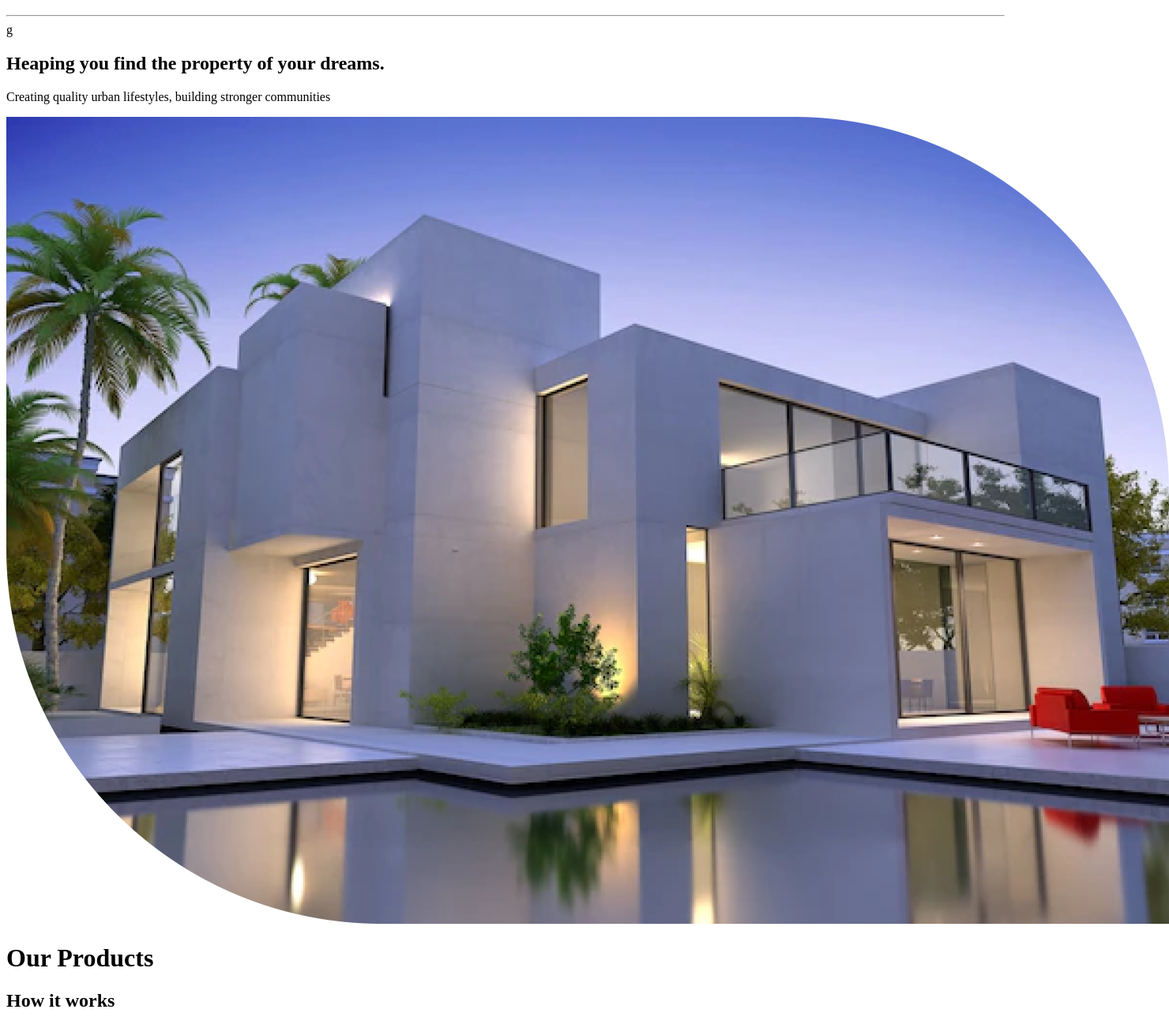
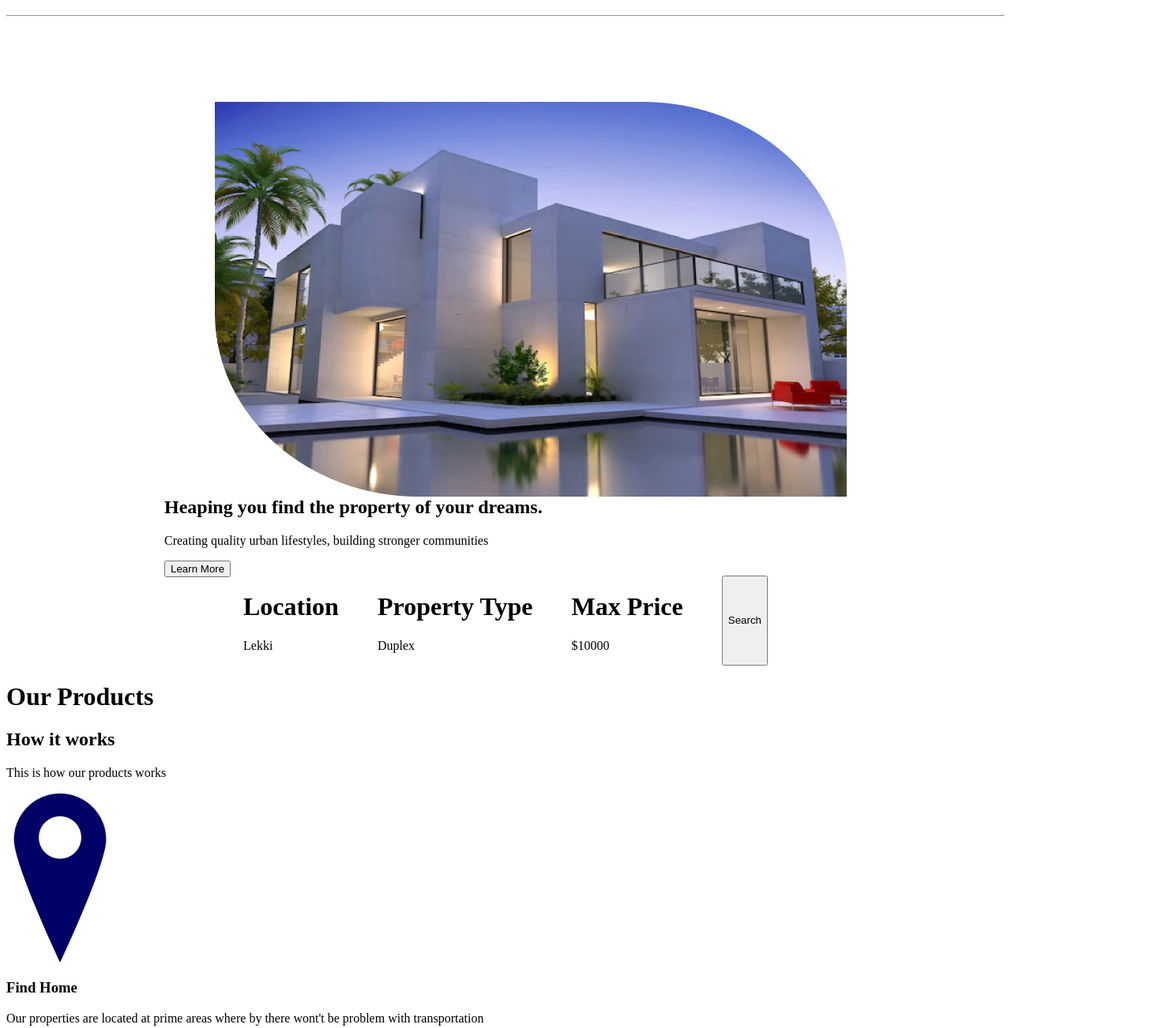
Before and after one commit to Peris-Wambui/Hotel_project, a plain HTML site: page index.html in a window 1280 px wide. Shown: the part 61-1363 px from the top of the page at 79% size, 1480 px wide, since content can reach past the window. Drawn offline with Linux system fonts and the light colour scheme.

Commit message:
styled home section

```diff
--- a/index.html
+++ b/index.html
@@ -20,24 +20,59 @@
         </div>
         <h1 class="log">Vallie's Estate</h1>
     </div>
-    <hr>g
+    <hr>
+
+    <div>
+        <div class="home">
+            <img src="/Assest/Images/image 1.png" alt="" class="img1">
             <H2>Heaping you find the property of your dreams. </H2>
         <p>Creating quality urban lifestyles, building stronger communities</p>
-    <img src="/Assest/Images/image 1.png" alt="">
+        <button>Learn More</button>
+        </div>
+        <div id="home">
+            <div>
+                <h1>Location</h1>
+                <p>Lekki</p>
+            </div>
+            <div>
+                <h1>Property Type</h1>
+                <p>Duplex</p>
+            </div>
+            <div>
+                 <h1>Max Price</h1>
+                 <p>$10000</p>
+            </div>
+                <button>Search</button>
+
+        </div>
+    </div>
+
+    <div>
         <h1>Our Products</h1>
+        <div>
             <h2>How it works</h2>
             <p>This is how our products works</p>
-    <ul>
+        </div>
+        <div class="Product">
+            <div>
                 <img src="/Assest/Images/address mark (1).png" alt="">
-        <li>Find Home</li>
+                <h3>Find Home </h3>
                 <p>Our properties are located at prime areas where by there wont't be problem with transportation</p>
+
+            </div>
+            <div>
                 <img src="/Assest/Images/Smart house.png" alt="" srcset="">
-        <li>Make Payments</li>
+                <h3> Make Payments</h3>
                 <p>Our estates comes with good network, portable water, 24hrs light and round the clock security.</p>
+             </div>
+            <div>
                 <img src="/Assest/Images/Secure data protection with fingerprint and lock.png" alt="">
-        <li>Make it official</li>
+                <h3>Make it official</h3>
                 <p> We have been in business for over 32 years, for client outside the country you can trust us to deliver well.</p>
-    </ul>
+             </div>
+        </div>
+   </div>
+
     <img src="/Assest/Images/image 2.png" alt="">
     <h1>Why you should choose us.</h1>
     <p>Creating quality urban lifestyles, building strong communities</p>
--- a/style.css
+++ b/style.css
@@ -13,4 +13,24 @@ a
 .log
 {
     margin-left: 100px;
+    font-family:Space Grotesk, Oleo Script;
 }
+.img1
+{
+    float: right;
+    height: 500px;
+    width: 800px;
+    margin-right: 100px;
+}
+.home
+{
+    padding: 100px;
+    margin-left: 100px;
+    height: 500px;
+}
+#home {
+    display: flex;
+    justify-content: space-between;
+    margin-left: 300px;
+    margin-right: 300px;
+}
```
Lines whose indentation alone changed are shown as unchanged.
